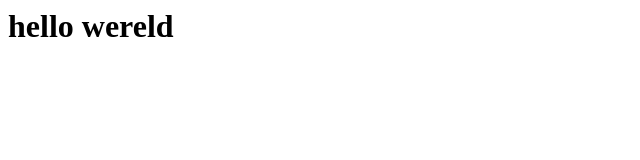
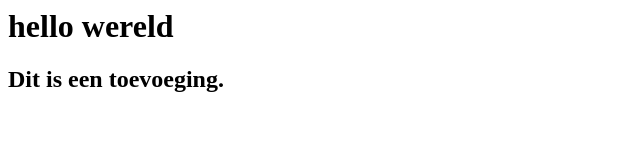
Before and after one commit to PeakCactus/CU2, a plain HTML site: page index.html in a window 1280 px wide. Shown: the whole page, without its empty margins (0-640 px from the left). Drawn offline with Linux system fonts and the light colour scheme.

Commit message:
v2 toegevoegd

```diff
--- a/index.html
+++ b/index.html
@@ -4,5 +4,6 @@
 </head>
 <body>
 <h1>hello wereld</h1>
+<h2> Dit is een toevoeging. </h2>
 </body>
 </html>
```
